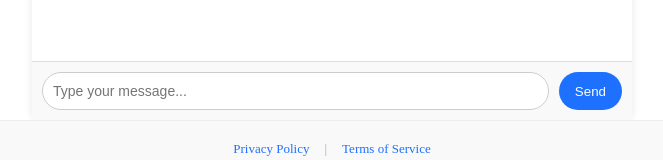
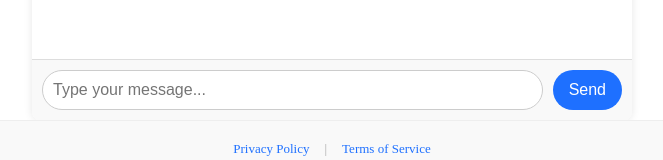
Before and after one commit to Trent2000Steel/V2, a Next.js app: page / in a window 1280 px wide. Shown: the part 631-791 px from the top of the page, without its empty margins (308-971 px from the left). Built offline with nearby package versions, Linux system fonts and the light colour scheme.

Commit message:
Update ChatUI.js

```diff
--- a/components/ChatUI.js
+++ b/components/ChatUI.js
@@ -1,4 +1,3 @@
-
 // components/ChatUI.js
 import { useState, useEffect, useRef } from 'react';
 
@@ -44,7 +43,9 @@ export default function ChatUI() {
             }}
           >
             <div>{msg.content}</div>
-            <div style={styles.timestamp}>{new Date().toLocaleTimeString([], { hour: '2-digit', minute: '2-digit' })}</div>
+            <div style={styles.timestamp}>
+              {new Date().toLocaleTimeString([], { hour: '2-digit', minute: '2-digit' })}
+            </div>
           </div>
         ))}
         <div ref={messagesEndRef} />
@@ -109,7 +110,7 @@ const styles = {
     padding: '10px',
     border: '1px solid #ccc',
     borderRadius: '20px',
-    fontSize: '14px',
+    fontSize: '16px', // ✅ FIX: prevent iOS zoom
     outline: 'none',
   },
   button: {
@@ -120,5 +121,6 @@ const styles = {
     border: 'none',
     borderRadius: '20px',
     cursor: 'pointer',
+    fontSize: '16px', // ✅ FIX: prevent iOS zoom
   }
 };
```
